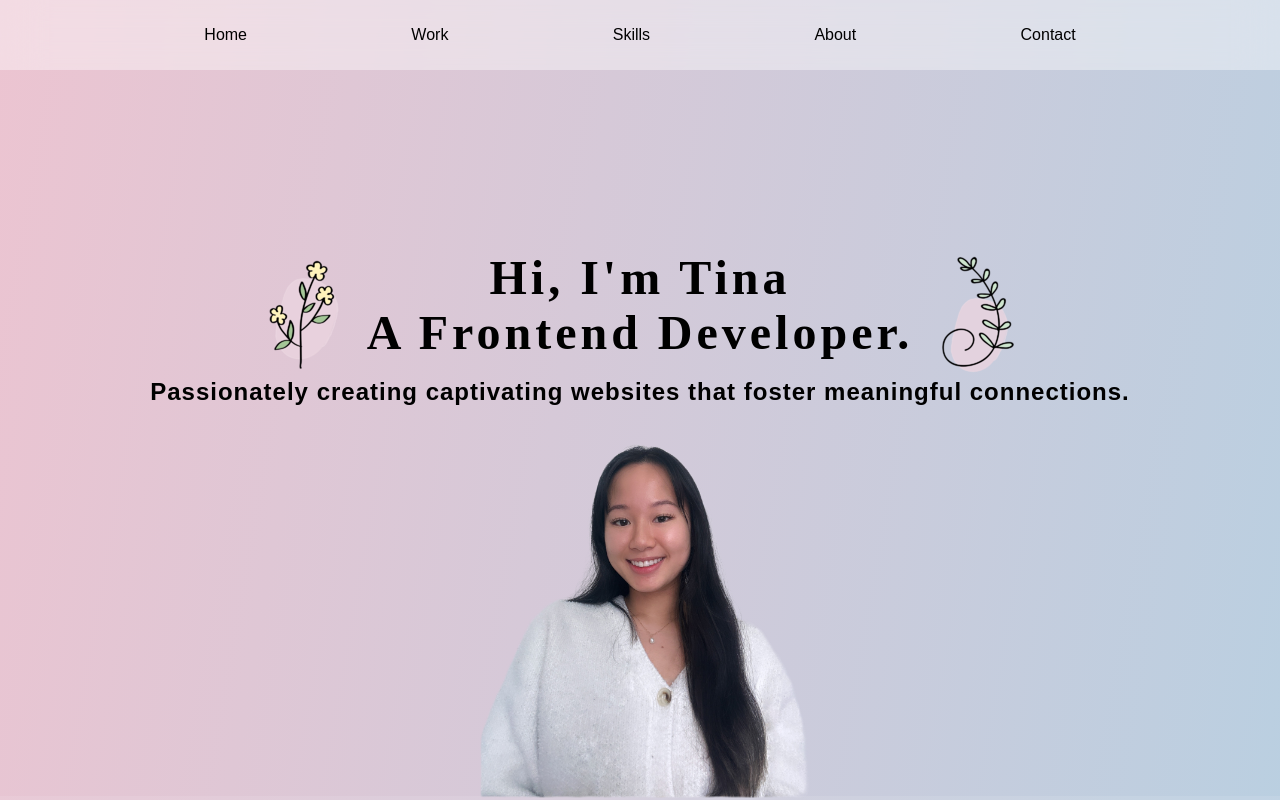
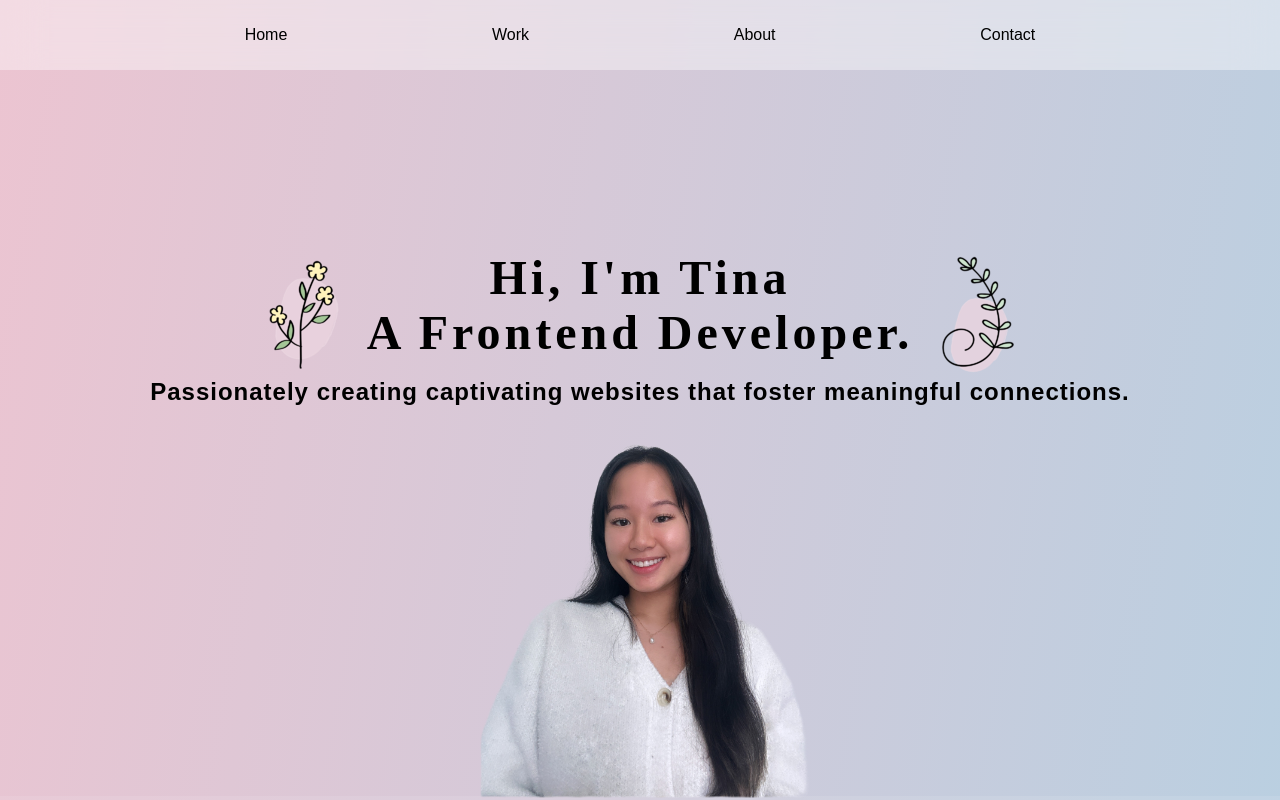
Before and after one commit to twentyfive21/portfolio-react, a React (Vite) app: page / in a window 1280 px wide. Shown: the top 800 px of the page. Built offline with nearby package versions, Linux system fonts and the light colour scheme; a web font is replaced by a local one.

Commit message:
removed skills section added to intro

```diff
--- a/src/components/Header/Header.jsx
+++ b/src/components/Header/Header.jsx
@@ -5,7 +5,6 @@ function Header() {
     <div className='header-container'>
         <a href='#'>Home</a>
         <a href='#'>Work</a>
-        <a href='#'>Skills</a>
         <a href='#'>About</a>
         <a href='#'>Contact</a>
     </div>
```
